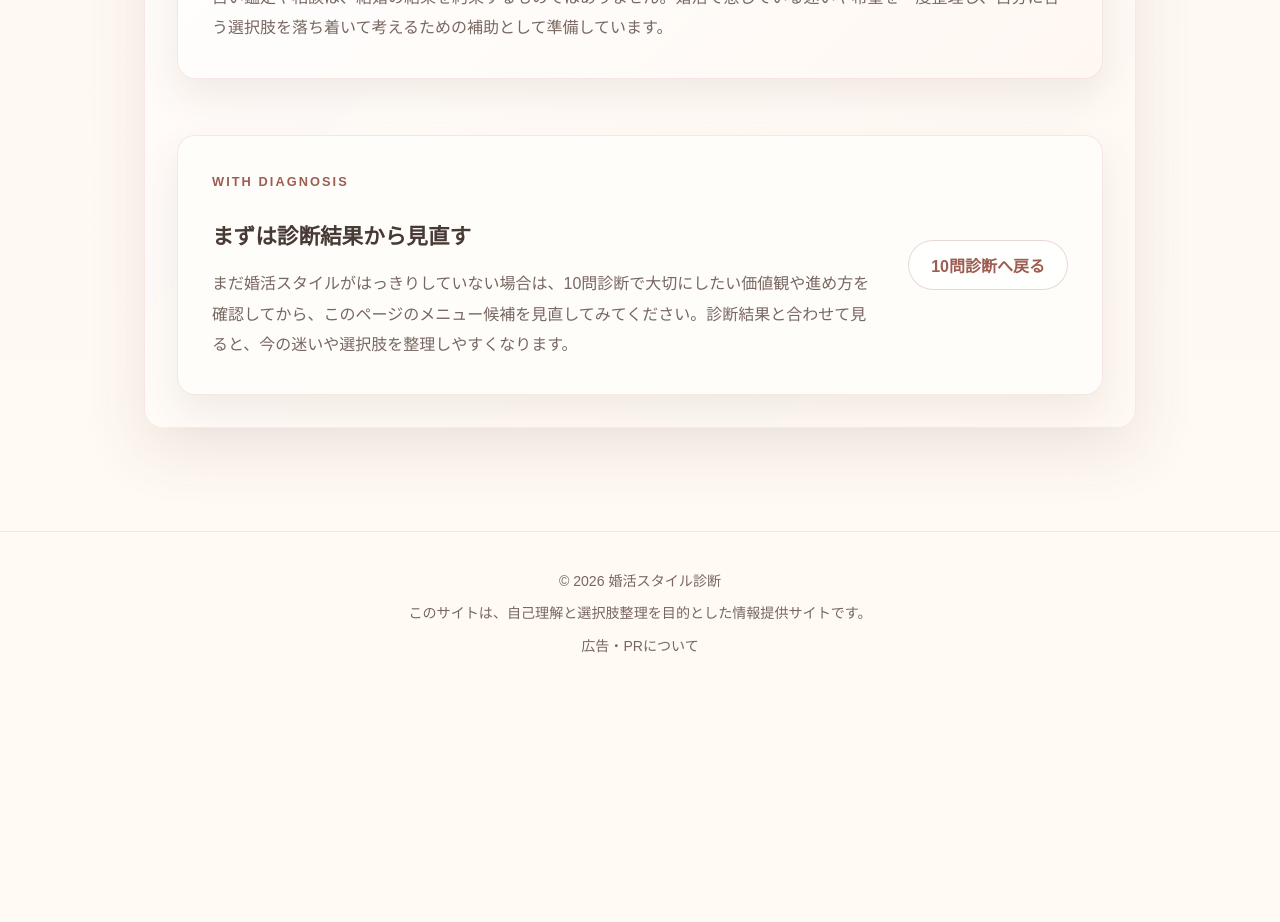
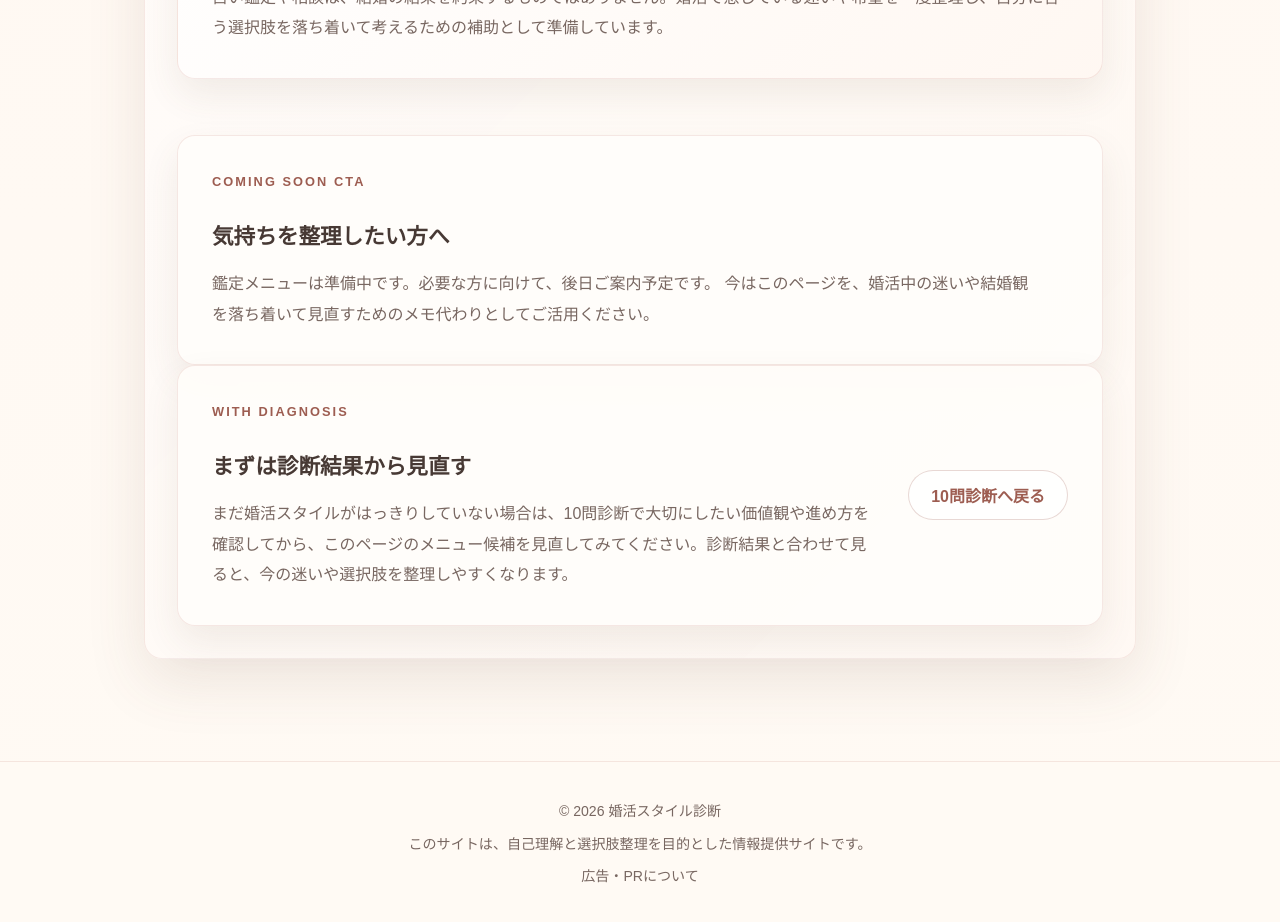
Before and after one commit to kenichis1971-cloud/konkatsu-diagnosis-site, a Next.js app: page /fortune in a window 1280 px wide. Shown: the part 3080-4002 px from the top of the page. Before the commit the page ends 3776 px from the top, so only its background shows below. Built offline with nearby package versions, Linux system fonts and the light colour scheme.

Commit message:
feat: refine fortune prep page and diagnosis bridge copy

```diff
--- a/app/fortune/page.tsx
+++ b/app/fortune/page.tsx
@@ -172,6 +172,17 @@ export default async function FortunePage({ searchParams }: FortunePageProps) {
             </p>
           </section>
 
+          <section className="fortune-next-step" aria-labelledby="fortune-cta-title">
+            <div>
+              <p className="eyebrow">Coming Soon CTA</p>
+              <h2 id="fortune-cta-title">気持ちを整理したい方へ</h2>
+              <p>
+                鑑定メニューは準備中です。必要な方に向けて、後日ご案内予定です。
+                今はこのページを、婚活中の迷いや結婚観を落ち着いて見直すためのメモ代わりとしてご活用ください。
+              </p>
+            </div>
+          </section>
+
           <section className="fortune-next-step" aria-labelledby="fortune-next-title">
             <div>
               <p className="eyebrow">With Diagnosis</p>
--- a/components/MarriageDiagnosisClient.tsx
+++ b/components/MarriageDiagnosisClient.tsx
@@ -29,7 +29,7 @@ function getNextActionLink(title: string): NextActionLink | null {
   }
 
   if (title.startsWith("占い鑑定")) {
-    return { href: "/fortune", label: "詳しく見る" };
+    return { href: "/fortune", label: "整理ページを見る" };
   }
 
   return null;
--- a/lib/marriageDiagnosis.ts
+++ b/lib/marriageDiagnosis.ts
@@ -165,7 +165,7 @@ export const diagnosisResults: Record<DiagnosisTypeId, DiagnosisResult> = {
       { title: "婚活コラム 準備中", description: "焦らず比較軸を整理するために、見極め方や確認ポイントを短くまとめています。" },
       { title: "結婚相談所比較 準備中", description: "サポート内容や相談のしやすさを比べながら、判断軸を整える参考情報です。" },
       { title: "婚活アプリ比較 準備中", description: "自分のペースで確認しやすい出会い方を、使いやすさの観点で整理できます。" },
-      { title: "占い鑑定 準備中", description: "迷いを言葉にして、自己理解と選択肢整理を補助する参考ページです。" },
+      { title: "占い鑑定 準備中", description: "気持ちを整理したい方へ向けて、迷いや考えを言葉にする補助として使えるページです。" },
     ],
   },
   speed: {
@@ -178,7 +178,7 @@ export const diagnosisResults: Record<DiagnosisTypeId, DiagnosisResult> = {
       { title: "結婚相談所比較 準備中", description: "活動ペースとサポート量を見比べて、短期集中で進める計画を立てやすくします。" },
       { title: "婚活アプリ比較 準備中", description: "限られた時間でも使いやすい機能や進め方を比較して整理できます。" },
       { title: "婚活コラム 準備中", description: "活動量の調整や振り返りのコツを押さえ、ペース配分を整えるヒント集です。" },
-      { title: "占い鑑定 準備中", description: "気持ちを整えながら、自己理解と選択肢整理を補助する参考ページです。" },
+      { title: "占い鑑定 準備中", description: "気持ちを整理したい方へ向けて、迷いや考えを言葉にする補助として使えるページです。" },
     ],
   },
   natural: {
@@ -191,7 +191,7 @@ export const diagnosisResults: Record<DiagnosisTypeId, DiagnosisResult> = {
       { title: "婚活コラム 準備中", description: "無理のない出会い方を整理するために、会話や進め方のコツを短く確認できます。" },
       { title: "婚活アプリ比較 準備中", description: "自然に始めやすいサービスを、使い方や雰囲気の観点で比較できます。" },
       { title: "結婚相談所比較 準備中", description: "自然体を大切にしながら相談できるサポートの違いを整理できます。" },
-      { title: "占い鑑定 準備中", description: "迷いを言葉にして、自己理解と選択肢整理を補助する参考ページです。" },
+      { title: "占い鑑定 準備中", description: "気持ちを整理したい方へ向けて、迷いや考えを言葉にする補助として使えるページです。" },
     ],
   },
   condition: {
@@ -204,7 +204,7 @@ export const diagnosisResults: Record<DiagnosisTypeId, DiagnosisResult> = {
       { title: "結婚相談所比較 準備中", description: "条件・費用・サポート内容を比較して、優先順位を整理しやすくします。" },
       { title: "婚活アプリ比較 準備中", description: "条件検索のしやすさや料金感を見比べ、使いやすさを整理できます。" },
       { title: "婚活コラム 準備中", description: "条件の分け方や見直し方を短く確認し、判断軸を整えるヒント集です。" },
-      { title: "占い鑑定 準備中", description: "迷いを言葉にして、自己理解と選択肢整理を補助する参考ページです。" },
+      { title: "占い鑑定 準備中", description: "気持ちを整理したい方へ向けて、迷いや考えを言葉にする補助として使えるページです。" },
     ],
   },
   confidence: {
@@ -215,7 +215,7 @@ export const diagnosisResults: Record<DiagnosisTypeId, DiagnosisResult> = {
     nextStep: "過去に褒められたことや、自然にできている気遣いを書き出してみましょう。プロフィールや会話の準備を小さく整えるだけでも、次の一歩を考えやすくなります。",
     actionCards: [
       { title: "婚活コラム 準備中", description: "気持ちを整えながら、強みや伝え方を見直すヒントを短く確認できます。" },
-      { title: "占い鑑定 準備中", description: "不安を言葉にして、自己理解と選択肢整理を補助する参考ページです。" },
+      { title: "占い鑑定 準備中", description: "結婚への迷いや不安を、少し言葉にしてみたい方に向けた整理ページです。" },
       { title: "結婚相談所比較 準備中", description: "相談しながら進めたい場合のサポート内容や費用感を整理できます。" },
       { title: "婚活アプリ比較 準備中", description: "小さく試せる行動を始めるために、使いやすい機能を比較できます。" },
     ],
@@ -230,7 +230,7 @@ export const diagnosisResults: Record<DiagnosisTypeId, DiagnosisResult> = {
       { title: "婚活アプリ比較 準備中", description: "小さく試せる行動を考えるために、始めやすい使い方や機能を比較できます。" },
       { title: "婚活コラム 準備中", description: "15分でできる準備を中心に、続けやすい行動の作り方を短く確認できます。" },
       { title: "結婚相談所比較 準備中", description: "一人で進めにくいときに、相談できるサポートの違いを整理できます。" },
-      { title: "占い鑑定 準備中", description: "迷いを言葉にして、自己理解と選択肢整理を補助する参考ページです。" },
+      { title: "占い鑑定 準備中", description: "気持ちを整理したい方へ向けて、迷いや考えを言葉にする補助として使えるページです。" },
     ],
   },
   restart: {
@@ -240,7 +240,7 @@ export const diagnosisResults: Record<DiagnosisTypeId, DiagnosisResult> = {
     commonPattern: "過去の経験を基準にしすぎると、新しい相手にも同じ不安を重ねてしまうことがあります。久しぶりの婚活では、場の雰囲気や進め方に慣れるまで負担を感じやすいかもしれません。",
     nextStep: "まずは過去から学んだことと、これから変えたいことを分けて書いてみましょう。慣らし期間を作り、少人数とのやり取りから再開すると、負担を調整しやすくなります。",
     actionCards: [
-      { title: "占い鑑定 準備中", description: "気持ちや結婚観を見直しながら、自己理解と選択肢整理を補助する参考ページです。" },
+      { title: "占い鑑定 準備中", description: "結婚への迷いや不安を、少し言葉にしてみたい方に向けた整理ページです。" },
       { title: "婚活コラム 準備中", description: "再スタート前に整理したいことや、負担を抑える進め方を短く確認できます。" },
       { title: "結婚相談所比較 準備中", description: "ブランク期を踏まえて相談しやすいサポート体制を比較できます。" },
       { title: "婚活アプリ比較 準備中", description: "久しぶりでも試しやすい使い方を、機能や費用感の面で整理できます。" },
@@ -253,7 +253,7 @@ export const diagnosisResults: Record<DiagnosisTypeId, DiagnosisResult> = {
     commonPattern: "気持ちが定まらないまま動くと、出会いの場で迷いが出たり、相手に合わせすぎたりすることがあります。結婚したい理由が曖昧だと、選択肢を比べる基準も揺れやすくなるかもしれません。",
     nextStep: "理想の暮らし、避けたい暮らし、誰かと分かち合いたい時間を書き出してみましょう。すぐに結論を出すより、結婚観を言葉にすることから始めるのがおすすめです。",
     actionCards: [
-      { title: "占い鑑定 準備中", description: "価値観・生活観・安心感を見直し、自己理解と選択肢整理を補助する参考ページです。" },
+      { title: "占い鑑定 準備中", description: "価値観や結婚観を見直したいときに、考えを整理する補助として使えるページです。" },
       { title: "婚活コラム 準備中", description: "結婚観や理想の暮らしを言葉にするための整理ポイントを短く確認できます。" },
       { title: "結婚相談所比較 準備中", description: "相談しながら進めたい場合のサポート内容や費用感を比較できます。" },
       { title: "婚活アプリ比較 準備中", description: "価値観を確認しやすい使い方を、条件や機能の面で整理できます。" },
```
